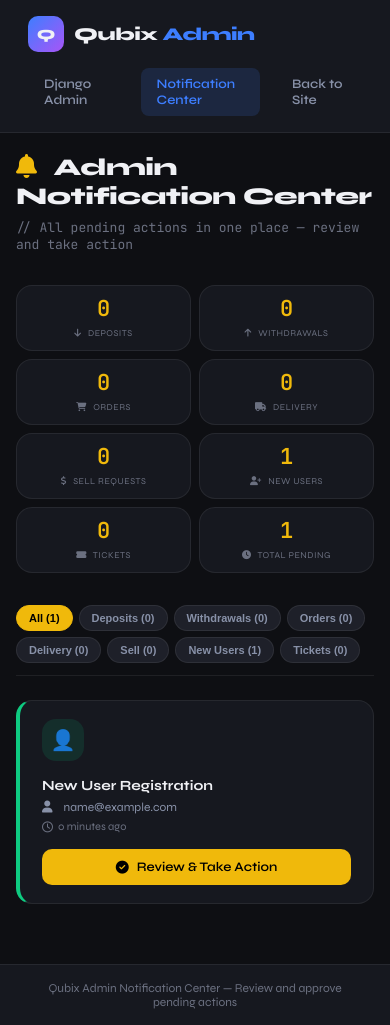
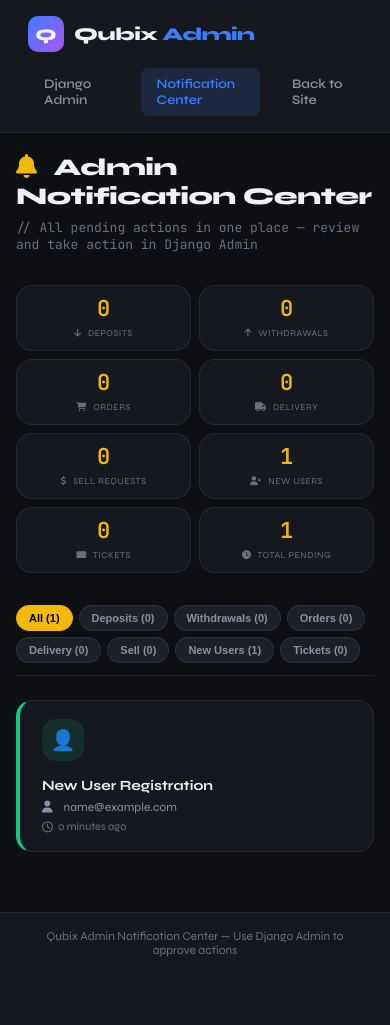
Before and after one commit to bubstar45/qubix, a Django app: page /admin/notifications/ in a window 390 px wide. After the commit the page ends 957 px from the top, so only its background shows below. Run offline with Django 5.2, Linux system fonts and the light colour scheme; the visitor is signed in with stand-in values (Sample User, id 1); data comes from the database, SQL or seed files in the repository; data that the repository does not hold is empty.

```diff
--- a/core/templates/core/admin/notification_center.html
+++ b/core/templates/core/admin/notification_center.html
@@ -5,29 +5,13 @@
 <meta name="viewport" content="width=device-width, initial-scale=1.0, maximum-scale=1.0, user-scalable=yes">
 <title>Admin Notification Center | Qubix</title>
 
-<!-- Favicon -->
 <link rel="shortcut icon" type="image/x-icon" href="/static/favicon/favicon.ico">
-
-<!-- Fonts -->
-<link rel="preconnect" href="https://fonts.googleapis.com">
 <link href="https://fonts.googleapis.com/css2?family=Syne:wght@400;500;600;700;800&family=JetBrains+Mono:wght@400;500;600&display=swap" rel="stylesheet">
 <link rel="stylesheet" href="https://cdnjs.cloudflare.com/ajax/libs/font-awesome/6.4.0/css/all.min.css">
 
 <style>
-  * {
-    margin: 0;
-    padding: 0;
-    box-sizing: border-box;
-  }
-
-  body {
-    background: #0e0f13;
-    font-family: 'Syne', sans-serif;
-    color: #f0f1f5;
-    min-height: 100vh;
-  }
-
-  /* Scrollbar */
+  * { margin: 0; padding: 0; box-sizing: border-box; }
+  body { background: #0e0f13; font-family: 'Syne', sans-serif; color: #f0f1f5; min-height: 100vh; }
   ::-webkit-scrollbar { width: 4px; }
   ::-webkit-scrollbar-track { background: transparent; }
   ::-webkit-scrollbar-thumb { background: #252836; border-radius: 2px; }
@@ -46,41 +30,19 @@
     top: 0;
     z-index: 100;
   }
-
-  .logo {
-    display: flex;
-    align-items: center;
-    gap: 10px;
-  }
-
+  .logo { display: flex; align-items: center; gap: 10px; }
   .logo-icon {
-    width: 36px;
-    height: 36px;
+    width: 36px; height: 36px;
     background: linear-gradient(135deg, #3d7eff, #a855f7);
     border-radius: 10px;
     display: flex;
     align-items: center;
     justify-content: center;
     font-weight: 800;
-    font-size: 14px;
   }
-
-  .logo-text {
-    font-size: 18px;
-    font-weight: 800;
-    letter-spacing: -0.5px;
-  }
-
-  .logo-text span {
-    color: #3d7eff;
-  }
-
-  .admin-nav {
-    display: flex;
-    align-items: center;
-    gap: 16px;
-  }
-
+  .logo-text { font-size: 18px; font-weight: 800; letter-spacing: -0.5px; }
+  .logo-text span { color: #3d7eff; }
+  .admin-nav { display: flex; align-items: center; gap: 16px; }
   .admin-nav a {
     color: #8891a8;
     text-decoration: none;
@@ -220,28 +114,13 @@
     padding: 18px 22px;
     display: flex;
     align-items: center;
-    justify-content: space-between;
-    flex-wrap: wrap;
     gap: 16px;
     transition: all 0.2s;
   }
-
-  .notification-item:hover {
-    border-color: rgba(240,185,11,0.3);
-    transform: translateX(4px);
-  }
-
-  .notification-item.priority-high {
-    border-left: 4px solid #f6465d;
-  }
-
-  .notification-item.priority-medium {
-    border-left: 4px solid #f0b90b;
-  }
-
-  .notification-item.priority-low {
-    border-left: 4px solid #0ecb81;
-  }
+  .notification-item:hover { border-color: rgba(240,185,11,0.3); transform: translateX(4px); }
+  .notification-item.priority-high { border-left: 4px solid #f6465d; }
+  .notification-item.priority-medium { border-left: 4px solid #f0b90b; }
+  .notification-item.priority-low { border-left: 4px solid #0ecb81; }
 
   .notification-icon {
     width: 52px;
@@ -282,59 +150,12 @@
     font-weight: 700;
     margin-left: 10px;
   }
-
   .badge-deposit { background: rgba(14,203,129,0.15); color: #0ecb81; }
   .badge-withdrawal { background: rgba(246,70,93,0.15); color: #f6465d; }
   .badge-order { background: rgba(240,185,11,0.15); color: #f0b90b; }
-
-  .notification-user {
-    font-size: 12px;
-    color: #8891a8;
-    margin-bottom: 6px;
-  }
-
-  .notification-user i {
-    margin-right: 5px;
-    width: 14px;
-  }
-
-  .notification-time {
-    font-size: 11px;
-    color: #6b7080;
-    display: flex;
-    align-items: center;
-    gap: 5px;
-  }
-
-  .notification-actions {
-    display: flex;
-    gap: 12px;
-    flex-shrink: 0;
-  }
-
-  .btn-action {
-    padding: 10px 24px;
-    border-radius: 10px;
-    font-size: 13px;
-    font-weight: 600;
-    text-decoration: none;
-    transition: all 0.2s;
-    display: inline-flex;
-    align-items: center;
-    gap: 8px;
-    cursor: pointer;
-    border: none;
-  }
-
-  .btn-primary {
-    background: #f0b90b;
-    color: #000;
-  }
-
-  .btn-primary:hover {
-    background: #e0a800;
-    transform: translateY(-1px);
-  }
+  .notification-user { font-size: 12px; color: #8891a8; margin-bottom: 6px; }
+  .notification-user i { margin-right: 5px; width: 14px; }
+  .notification-time { font-size: 11px; color: #6b7080; display: flex; align-items: center; gap: 5px; }
 
   /* Empty State */
   .empty-state {
@@ -376,75 +182,21 @@
 
   /* Responsive */
   @media (max-width: 768px) {
-    .container {
-      padding: 20px 16px;
-    }
-
-    .page-title {
-      font-size: 24px;
-    }
-
-    .summary-grid {
-      grid-template-columns: repeat(2, 1fr);
-      gap: 10px;
-    }
-
-    .summary-card .count {
-      font-size: 28px;
-    }
-
-    .notification-item {
-      flex-direction: column;
-      align-items: flex-start;
-    }
-
-    .notification-actions {
-      width: 100%;
-    }
-
-    .btn-action {
-      flex: 1;
-      text-align: center;
-      justify-content: center;
-    }
-
-    .filter-tabs {
-      gap: 6px;
-    }
-
-    .filter-btn {
-      padding: 6px 12px;
-      font-size: 11px;
-    }
+    .container { padding: 20px 16px; }
+    .page-title { font-size: 24px; }
+    .summary-grid { grid-template-columns: repeat(2, 1fr); gap: 10px; }
+    .summary-card .count { font-size: 28px; }
+    .notification-item { flex-direction: column; align-items: flex-start; }
+    .filter-tabs { gap: 6px; }
+    .filter-btn { padding: 6px 12px; font-size: 11px; }
   }
-
   @media (max-width: 480px) {
-    .summary-grid {
-      grid-template-columns: repeat(2, 1fr);
-      gap: 8px;
-    }
-
-    .summary-card {
-      padding: 12px 8px;
-    }
-
-    .summary-card .count {
-      font-size: 22px;
-    }
-
-    .summary-card .label {
-      font-size: 9px;
-    }
-
-    .notification-title {
-      font-size: 14px;
-    }
-
-    .notification-icon {
-      width: 42px;
-      height: 42px;
-      font-size: 20px;
-    }
+    .summary-grid { gap: 8px; }
+    .summary-card { padding: 12px 8px; }
+    .summary-card .count { font-size: 22px; }
+    .summary-card .label { font-size: 9px; }
+    .notification-title { font-size: 14px; }
+    .notification-icon { width: 42px; height: 42px; font-size: 20px; }
   }
 </style>
 </head>
@@ -469,43 +221,19 @@
     <h1 class="page-title">
       <i class="fas fa-bell"></i> Admin Notification Center
     </h1>
-    <p class="page-sub">// All pending actions in one place — review and take action</p>
+    <p class="page-sub">// All pending actions in one place — review and take action in Django Admin</p>
   </div>
 
   <!-- Summary Cards -->
   <div class="summary-grid">
-    <div class="summary-card">
-      <div class="count">{{ counts.deposits }}</div>
-      <div class="label"><i class="fas fa-arrow-down"></i> Deposits</div>
-    </div>
-    <div class="summary-card">
-      <div class="count">{{ counts.withdrawals }}</div>
-      <div class="label"><i class="fas fa-arrow-up"></i> Withdrawals</div>
-    </div>
-    <div class="summary-card">
-      <div class="count">{{ counts.orders }}</div>
-      <div class="label"><i class="fas fa-shopping-cart"></i> Orders</div>
-    </div>
-    <div class="summary-card">
-      <div class="count">{{ counts.delivery }}</div>
-      <div class="label"><i class="fas fa-truck"></i> Delivery</div>
-    </div>
-    <div class="summary-card">
-      <div class="count">{{ counts.sell }}</div>
-      <div class="label"><i class="fas fa-dollar-sign"></i> Sell Requests</div>
-    </div>
-    <div class="summary-card">
-      <div class="count">{{ counts.users }}</div>
-      <div class="label"><i class="fas fa-user-plus"></i> New Users</div>
-    </div>
-    <div class="summary-card">
-      <div class="count">{{ counts.tickets }}</div>
-      <div class="label"><i class="fas fa-ticket-alt"></i> Tickets</div>
-    </div>
-    <div class="summary-card">
-      <div class="count">{{ counts.total }}</div>
-      <div class="label"><i class="fas fa-clock"></i> Total Pending</div>
-    </div>
+    <div class="summary-card"><div class="count">{{ counts.deposits }}</div><div class="label"><i class="fas fa-arrow-down"></i> Deposits</div></div>
+    <div class="summary-card"><div class="count">{{ counts.withdrawals }}</div><div class="label"><i class="fas fa-arrow-up"></i> Withdrawals</div></div>
+    <div class="summary-card"><div class="count">{{ counts.orders }}</div><div class="label"><i class="fas fa-shopping-cart"></i> Orders</div></div>
+    <div class="summary-card"><div class="count">{{ counts.delivery }}</div><div class="label"><i class="fas fa-truck"></i> Delivery</div></div>
+    <div class="summary-card"><div class="count">{{ counts.sell }}</div><div class="label"><i class="fas fa-dollar-sign"></i> Sell Requests</div></div>
+    <div class="summary-card"><div class="count">{{ counts.users }}</div><div class="label"><i class="fas fa-user-plus"></i> New Users</div></div>
+    <div class="summary-card"><div class="count">{{ counts.tickets }}</div><div class="label"><i class="fas fa-ticket-alt"></i> Tickets</div></div>
+    <div class="summary-card"><div class="count">{{ counts.total }}</div><div class="label"><i class="fas fa-clock"></i> Total Pending</div></div>
   </div>
 
   <!-- Filter Tabs -->
@@ -548,11 +276,6 @@
           <i class="far fa-clock"></i> {{ notif.time|timesince }} ago
         </div>
       </div>
-      <div class="notification-actions">
-        <a href="{{ notif.action_url }}" class="btn-action btn-primary">
-          <i class="fas fa-check-circle"></i> Review &amp; Take Action
-        </a>
-      </div>
     </div>
     {% empty %}
     <div class="empty-state">
@@ -566,21 +289,15 @@
 
 <!-- Footer -->
 <div class="admin-footer">
-  <span>Qubix Admin Notification Center — Review and approve pending actions</span>
+  <span>Qubix Admin Notification Center — Use Django Admin to approve actions</span>
 </div>
 
 <script>
-// Filter notifications by type
 document.querySelectorAll('.filter-btn').forEach(btn => {
   btn.addEventListener('click', function() {
-    // Update active button
     document.querySelectorAll('.filter-btn').forEach(b => b.classList.remove('active'));
     this.classList.add('active');
-
-    // Get filter value
     const filter = this.dataset.filter;
-
-    // Filter notifications
     document.querySelectorAll('.notification-item').forEach(item => {
       if (filter === 'all' || item.dataset.type === filter) {
         item.style.display = 'flex';
```
Also changed, not shown: other parts of core/templates/core/admin/notification_center.html (+21 -115 lines).
